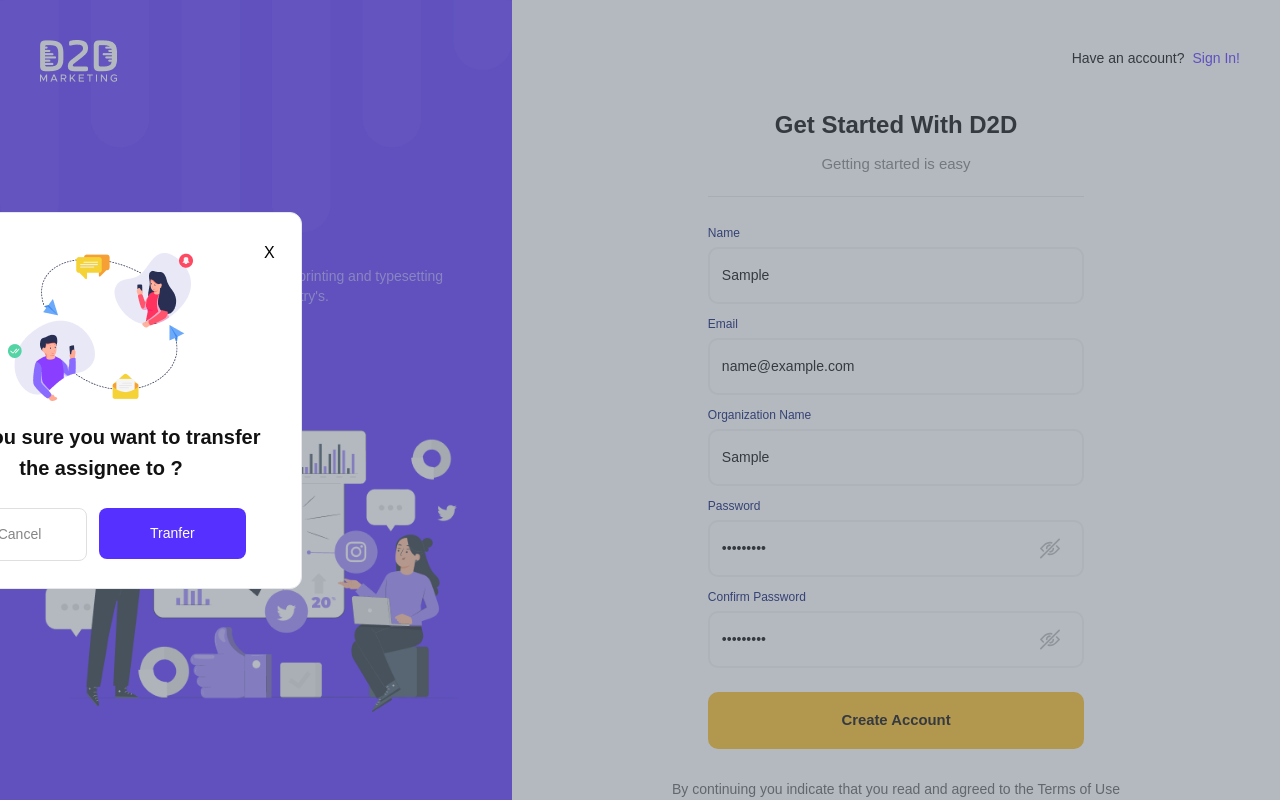
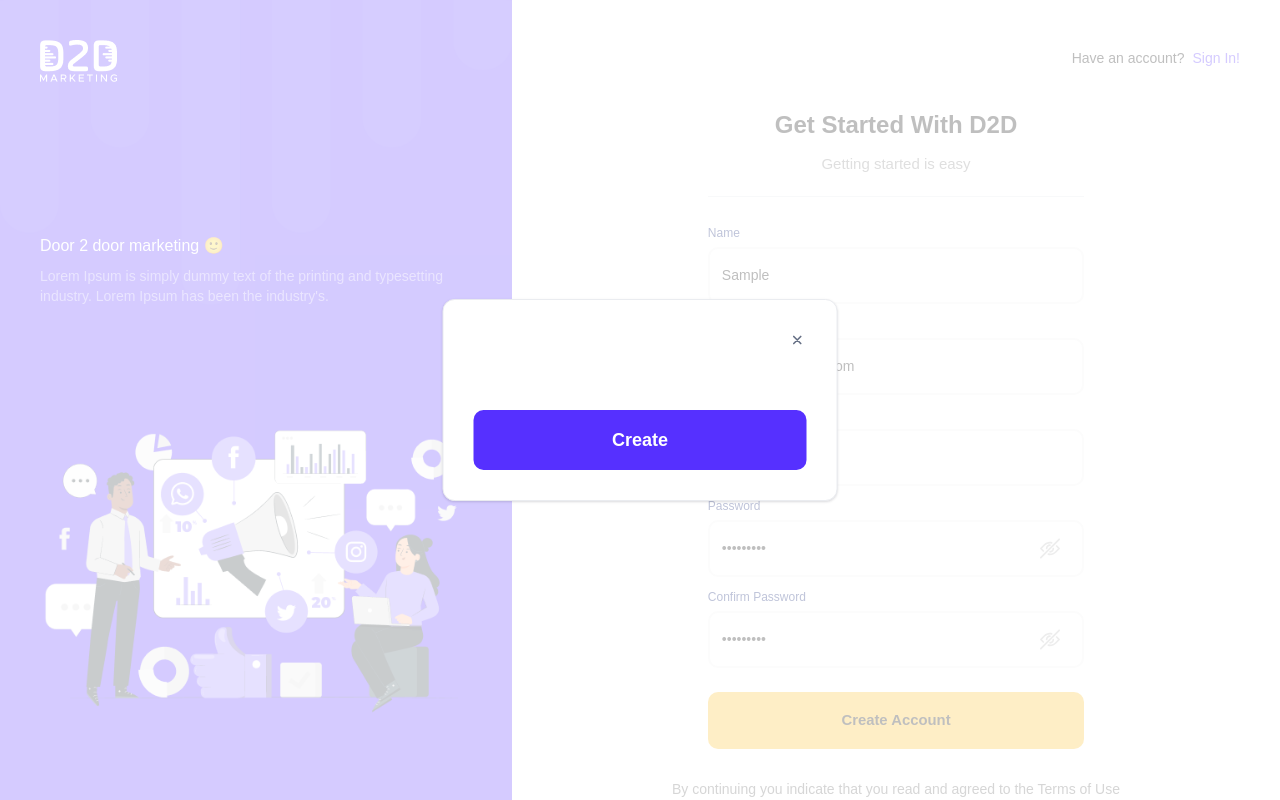
Before and after one commit to tajnur007/d2d-marketing-frontend, a Next.js app: page /auth/signup in a window 1280 px wide. Both pictures are taken after typing "Sample", "name@example.com", "Sample", "Sample123", "Sample123" into the empty fields and a click on the button "Create Account". Built offline with nearby package versions, Linux system fonts and the light colour scheme; a web font is replaced by a local one.

Commit message:
modal is working

```diff
--- a/components/auth/form/signup-form.tsx
+++ b/components/auth/form/signup-form.tsx
@@ -15,14 +15,9 @@ const SignupForm = () => {
   const [showPassword, setShowPassword] = useState(false);
   const [showConfirmPassword, setShowConfirmPassword] = useState(false);
 
-  const [showConfirmationModal, setShowConfirmationModal] = useState(false);
-  const [selected, setSelected] = useState('');
+  const [showModal, setShowModal] = useState(false);
+  const [selected, setSelected] = useState('jack365@gmail.com');
 
-  // const handleTransfer = () => {
-  //       // Perform transfer action with the selected value
-  //       console.log('Transfer confirmed for:', selected);
-  //       setShowConfirmationModal(false);
-  //     };
 
   const handlePasswordVisibilityToggle = () => {
     setShowPassword(!showPassword);
@@ -44,7 +39,7 @@ const SignupForm = () => {
 
   const handleSubmit = () => {
     console.log('Form submitted:', formData);
-    setShowConfirmationModal(true);
+    setShowModal(true);
   };
 
   return (
@@ -142,8 +137,8 @@ const SignupForm = () => {
         </p>
       </div>
       <CheckYourEmailModal
-        showConfirmationModal={showConfirmationModal}
-        setShowConfirmationModal={setShowConfirmationModal}
+        showModal={showModal}
+        setShowModal={setShowModal}
         selected={selected}
       />
     </>
--- a/components/check-mail-modal.tsx
+++ b/components/check-mail-modal.tsx
@@ -1,54 +1,46 @@
-import modalImage from '@/assets/images/assign-modal.png';
 import Image from 'next/image';
+import Modal from 'react-modal';
+import { Button } from '@/components/button';
+import { ExIcon } from '@/assets/icons';
 
 const CheckYourEmailModal = ({
-  showConfirmationModal,
-  setShowConfirmationModal,
+  showModal,
+  setShowModal,
   selected,
 }: {
-  showConfirmationModal: boolean;
-  setShowConfirmationModal: (show: boolean) => void;
+  showModal: boolean;
+  setShowModal: (show: boolean) => void;
   selected: string;
 }) => {
+   const closeModal = () => {
+     setShowModal(false);
+   };
   return (
     <>
-      {showConfirmationModal && (
-        <div className='absolute 2xl:left-[-1450px] xl:left-[-1080px] lg:left-[-830px] md:left-[-575px] sm:left-[-350px] inset-0 flex items-center justify-center bg-gray-500 bg-opacity-50'>
-          <div className='w-[404px] h-[377px] bg-white rounded-[12px] overflow-hidden border border-solid border-gray-200'>
-            <div className='relative w-[347px] h-[320px] top-[25px] left-[35px]'>
-              <div className='absolute w-[20px] h-[20px] top-0 left-[327px]'>
-                <div
-                  onClick={() => setShowConfirmationModal(false)}
-                  className='flex flex-col w-[20px] items-start justify-center p-[3px] relative rounded-[3px] overflow-hidden cursor-pointer'>
-                  <p className='!relative !w-[14px] !h-[14px]'>X</p>
-                </div>
+      {showModal && (
+        <div>
+          <Modal
+            className={
+              'absolute w-[455px] h-auto  -translate-x-2/4 -translate-y-2/4 left-[50%] right-[auto] top-[50%] bottom-[auto]'
+            }
+            isOpen={showModal}
+            onRequestClose={closeModal}
+            ariaHideApp={false}>
+            <div className='m-[30px]'>
+              <div className='flex justify-between mb-7'>
+                <p className='text-indigo-950 text-2xl font-bold leading-[14px]'>
+                </p>
+                <button onClick={closeModal}>
+                  <ExIcon />
+                </button>
               </div>
-              <div className='absolute w-[334px] h-[305px] top-[15px] left-0'>
-                <div className='absolute w-[336px] h-[136px] top-[169px] left-0'>
-                  <p className='absolute w-[334px] top-0 left-0 font-semibold text-wrap text-[#131212] text-[20px] text-center tracking-[0] leading-[31.2px]'>
-                    Are you sure you want to transfer the assignee to {selected}?
-                  </p>
-                  <div className='inline-flex items-start gap-[12px] absolute top-[86px] left-[18px]'>
-                    <div
-                      onClick={() => setShowConfirmationModal(false)}
-                      className='flex w-[135px] items-center justify-center gap-[15px] px-[51px] py-[18px] relative bg-white rounded-[8px] overflow-hidden border border-solid border-[#dfdfdf] cursor-pointer transition duration-500 ease-in-out transform hover:-translate-y-1.5 hover:scale-200'>
-                      <div className='relative w-fit mt-[-1.00px] ml-[-6.50px] mr-[-6.50px] font-medium text-[#858585] text-[14px] tracking-[0] leading-[normal] whitespace-nowrap'>
-                        Cancel
-                      </div>
-                    </div>
-                    <div className='inline-flex items-center gap-[15px] px-[51px] py-[18px] relative flex-[0_0_auto] bg-[#5630FF] rounded-[8px] overflow-hidden cursor-pointer transition duration-500 ease-in-out transform hover:-translate-y-1.5 hover:scale-200'>
-                      <div className='relative w-fit mt-[-1.00px] font-medium text-white text-[14px] tracking-[0] leading-[normal] whitespace-nowrap'>
-                        Tranfer
-                      </div>
-                    </div>
-                  </div>
-                </div>
-                <div className='absolute w-[185px] h-[148px] top-0 left-[74px]'>
-                  <Image src={modalImage} alt='error' />
-                </div>
-              </div>
+
+              <Button
+                className='w-full rounded-[10px] h-[60px] mt-8'>
+                Create
+              </Button>
             </div>
-          </div>
+          </Modal>
         </div>
       )}
     </>
@@ -56,63 +48,3 @@ const CheckYourEmailModal = ({
 };
 
 export default CheckYourEmailModal;
-
-// import React from 'react';
-// import { ArrowLeft } from './ArrowLeft';
-// import { Button } from './Button';
-// import { FeaturedIcon } from './FeaturedIcon';
-// import { Mail01 } from './Mail01';
-
-// export const CheckYourEmail = (): JSX.Element => {
-//   return (
-//     <div className='w-[455px] h-[386px] bg-basewhite rounded-[12px] overflow-hidden border border-solid border-gray-200'>
-//       <div className='flex flex-col w-[371px] items-center gap-[32px] relative top-[42px] left-[42px]'>
-//         <header className='flex flex-col items-center gap-[24px] relative self-stretch w-full flex-[0_0_auto] bg-transparent'>
-//           <FeaturedIcon
-//             className='!border-[#eeeaff] !mt-[-5.00px] !bg-[#dad2ff]'
-//             color='primary'
-//             icon={
-//               <Mail01 className='!absolute !w-[28px] !h-[28px] !top-[14px] !left-[14px]' />
-//             }
-//             size='xl'
-//             theme='light-circle-outline'
-//           />
-//           <div className='flex flex-col items-start gap-[12px] relative self-stretch w-full flex-[0_0_auto]'>
-//             <div className="relative self-stretch mt-[-1.00px] [font-family:'Metropolis-SemiBold',Helvetica] font-semibold text-[#131212] text-[30px] text-center tracking-[0] leading-[38px]">
-//               Check your email
-//             </div>
-//             <p className="relative self-stretch [font-family:'Metropolis-Regular',Helvetica] font-normal text-[#131212] text-[20px] text-center tracking-[0] leading-[24px]">
-//               <span className="[font-family:'Metropolis-Regular',Helvetica] font-normal text-[#131212] text-[20px] tracking-[0] leading-[24px]">
-//                 We’ve sent a verification link to{' '}
-//               </span>
-//               <span className="[font-family:'Metropolis-SemiBold',Helvetica] font-semibold">
-//                 jack365@gmail.com
-//               </span>
-//             </p>
-//           </div>
-//         </header>
-//         <p className="relative w-[360px] [font-family:'Metropolis-Regular',Helvetica] font-normal text-transparent text-[14px] text-center tracking-[0] leading-[20px]">
-//           <span className='text-[#131212]'>
-//             If you can’t find the email check your spam folder or{' '}
-//           </span>
-//           <span className="[font-family:'Metropolis-SemiBold',Helvetica] font-semibold text-[#5630ff]">
-//             Click to resend
-//           </span>
-//           <span className='text-[#131212]'>&nbsp;</span>
-//         </p>
-//         <Button
-//           className='!flex-[0_0_auto]'
-//           destructive={false}
-//           hierarchy='link-gray'
-//           icon='default'
-//           iconTrailing={false}
-//           override={<ArrowLeft className='!relative !w-[20px] !h-[20px]' />}
-//           size='md'
-//           stateProp='default'
-//           text='Back to Sign Up'
-//           textClassName="!text-[#131212] !tracking-[0] !text-[14px] ![font-style:unset] !font-semibold ![font-family:'Metropolis-SemiBold',Helvetica] !leading-[20px]"
-//         />
-//       </div>
-//     </div>
-//   );
-// };
```
